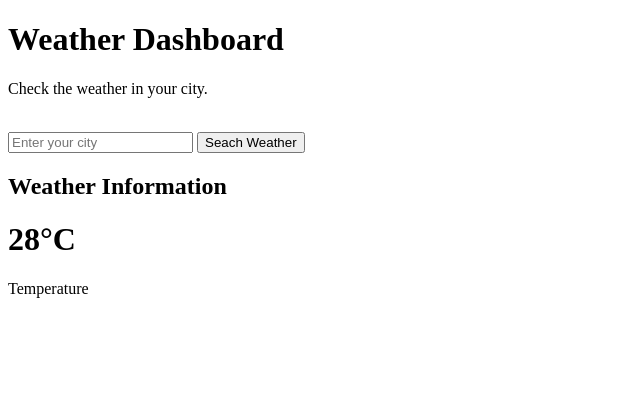
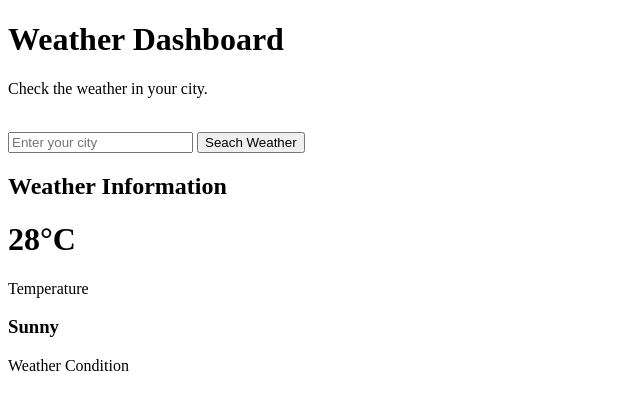
Before and after one commit to penaflorjonelbert/weather-dashboard, a plain HTML site: page Index.html in a window 1280 px wide. Shown: the whole page, without its empty margins (0-640 px from the left). Drawn offline with Linux system fonts and the light colour scheme.

Commit message:
Add weather condition display

```diff
--- a/Index.html
+++ b/Index.html
@@ -21,6 +21,9 @@
 <h1 id="temperature">28°C</h1>
 <p>Temperature</p>
 
+  <h3 id="condition">Sunny</h3>
+<p>Weather Condition</p>
+
     </div>
 
 </body>
```
